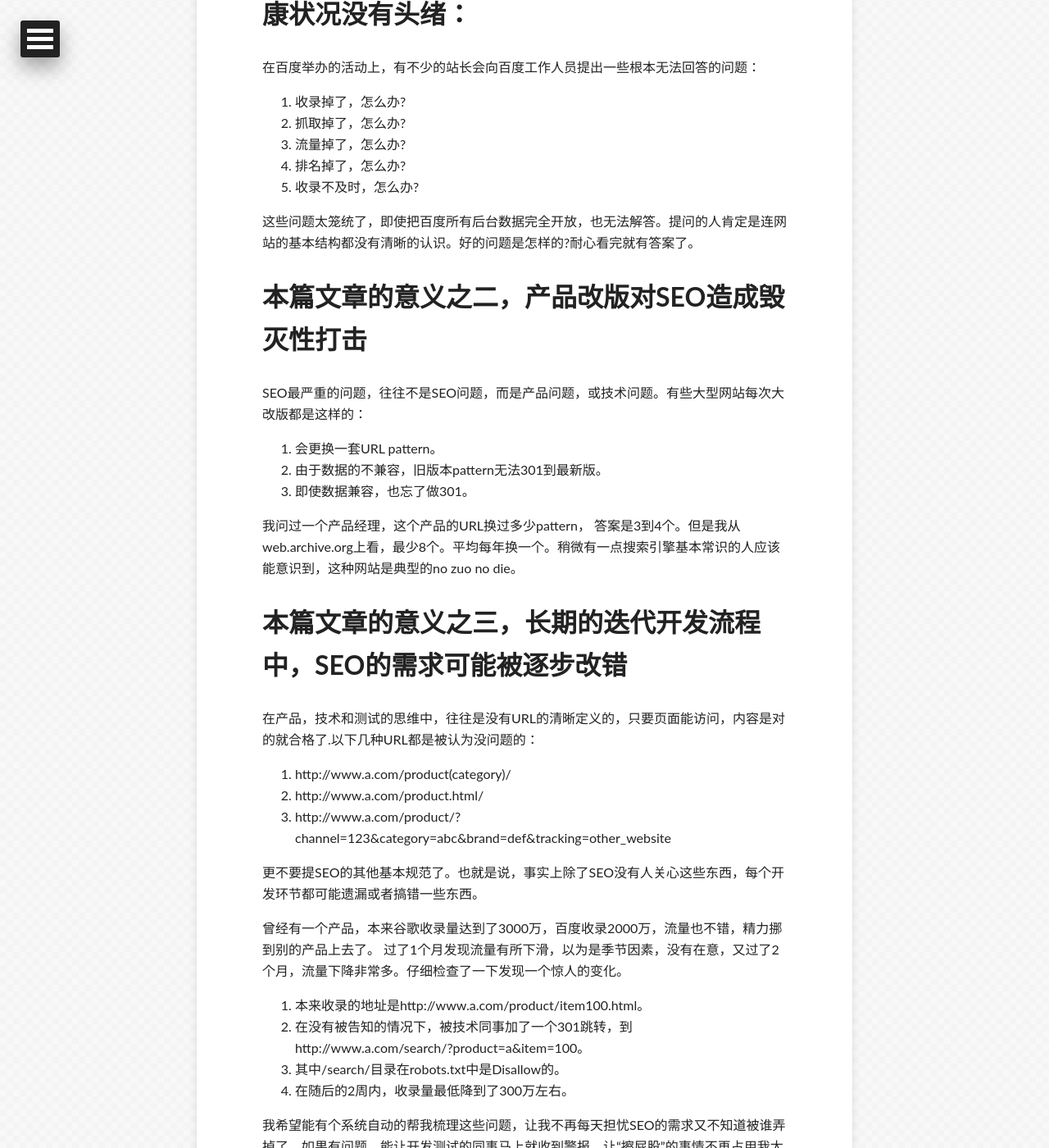
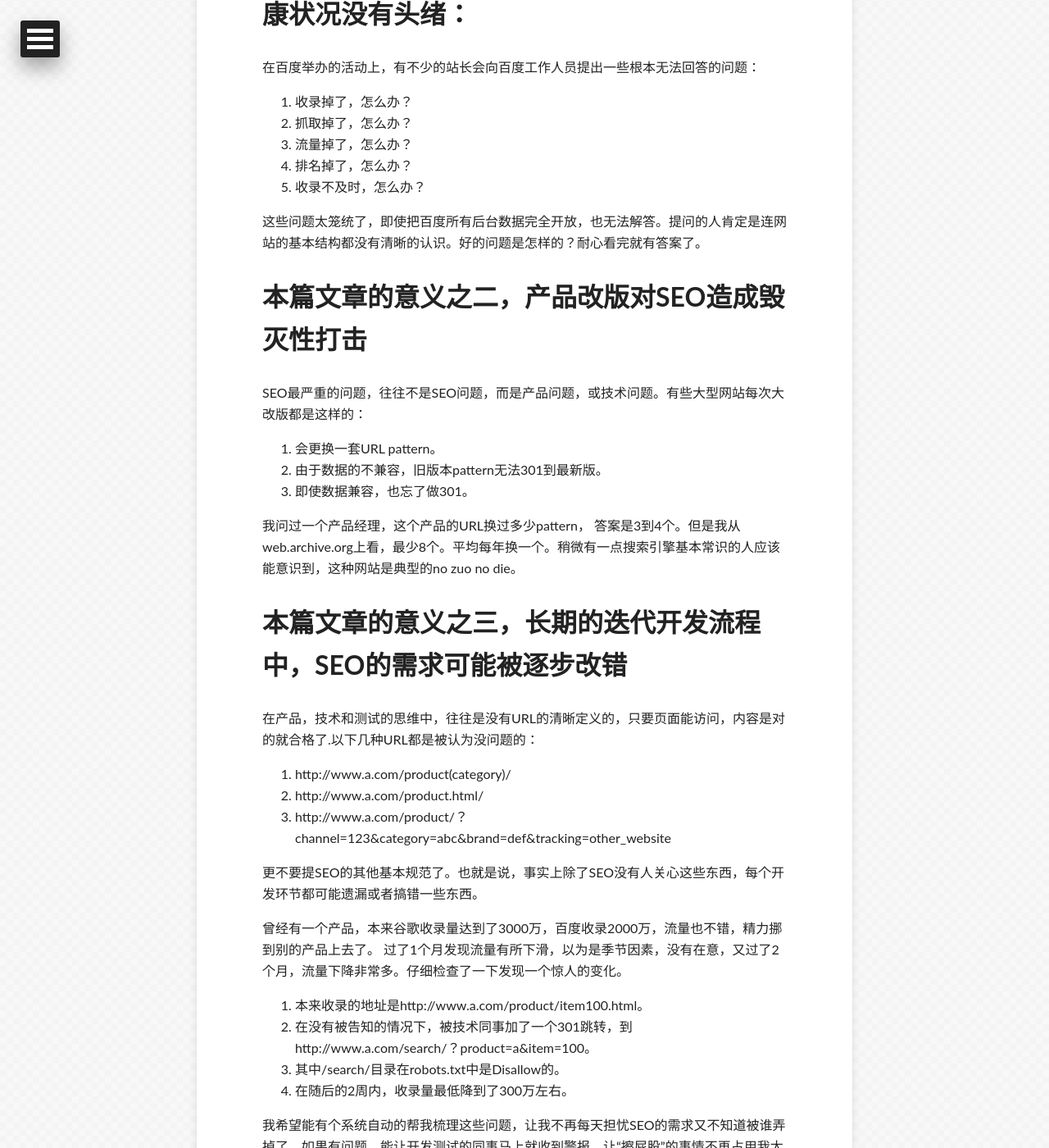
Before and after one commit to apyixiang/apyixiang.github.io, a Jekyll site: the page built from _posts/2015-05-14-seo-specs.markdown, in a window 1280 px wide and 1400 px high, scrolled down 383 px. Shown: the whole window at 82% size. Built offline with Jekyll 4.4.1, drawn with Linux system fonts in a browser that asks for light colours; some web fonts are replaced; Markdown is read by kramdown in place of the engine named in the settings; comment, search, counter and statistics services are not loaded; some of the changed text lies outside the part shown.

Commit message:
chinese punctuation

```diff
--- a/_posts/2015-05-14-seo-specs.markdown
+++ b/_posts/2015-05-14-seo-specs.markdown
@@ -12,13 +12,13 @@ tags: [SEO]
 
 在百度举办的活动上，有不少的站长会向百度工作人员提出一些根本无法回答的问题：
 
-1. 收录掉了，怎么办?
-2. 抓取掉了，怎么办?
-3. 流量掉了，怎么办?
-4. 排名掉了，怎么办?
-5. 收录不及时，怎么办?
+1. 收录掉了，怎么办？
+2. 抓取掉了，怎么办？
+3. 流量掉了，怎么办？
+4. 排名掉了，怎么办？
+5. 收录不及时，怎么办？
 
-这些问题太笼统了，即使把百度所有后台数据完全开放，也无法解答。提问的人肯定是连网站的基本结构都没有清晰的认识。好的问题是怎样的?耐心看完就有答案了。
+这些问题太笼统了，即使把百度所有后台数据完全开放，也无法解答。提问的人肯定是连网站的基本结构都没有清晰的认识。好的问题是怎样的？耐心看完就有答案了。
 
 本篇文章的意义之二，产品改版对SEO造成毁灭性打击
 =================
@@ -40,14 +40,14 @@ SEO最严重的问题，往往不是SEO问题，而是产品问题，或技术
 
 1. http://www.a.com/product(category)/
 2. http://www.a.com/product.html/
-3. http://www.a.com/product/?channel=123&category=abc&brand=def&tracking=other_website
+3. http://www.a.com/product/？channel=123&category=abc&brand=def&tracking=other_website
 
 更不要提SEO的其他基本规范了。也就是说，事实上除了SEO没有人关心这些东西，每个开发环节都可能遗漏或者搞错一些东西。
 
 曾经有一个产品，本来谷歌收录量达到了3000万，百度收录2000万，流量也不错，精力挪到别的产品上去了。 过了1个月发现流量有所下滑，以为是季节因素，没有在意，又过了2个月，流量下降非常多。仔细检查了一下发现一个惊人的变化。
 
 1. 本来收录的地址是http://www.a.com/product/item100.html。
-2. 在没有被告知的情况下，被技术同事加了一个301跳转，到http://www.a.com/search/?product=a&item=100。
+2. 在没有被告知的情况下，被技术同事加了一个301跳转，到http://www.a.com/search/？product=a&item=100。
 3. 其中/search/目录在robots.txt中是Disallow的。
 4. 在随后的2周内，收录量最低降到了300万左右。
 
@@ -96,12 +96,12 @@ SEO最严重的问题，往往不是SEO问题，而是产品问题，或技术
 
 从产品，开发，测试的角度看URL可能是这样无序的：
 
-*   www.example.com/channel/?category=abc&brand=xyz&tracking=other_website
-*   www.example.com/channel/?item=12345
+*   www.example.com/channel/？category=abc&brand=xyz&tracking=other_website
+*   www.example.com/channel/？item=12345
 
 如果下一版改成这样也没问题的：
 
-www.example.com/?channel=123&category=abc&brand=def&tracking=other_website
+www.example.com/？channel=123&category=abc&brand=def&tracking=other_website
 
 如果没有清晰的规则定义，几乎是无法知道现在的网站还是不是你优化过的那个样子的。
 根据SEO内容思维导图，我们得到如下的元信息表格(仅列出几个字段给大家参考)：
```
